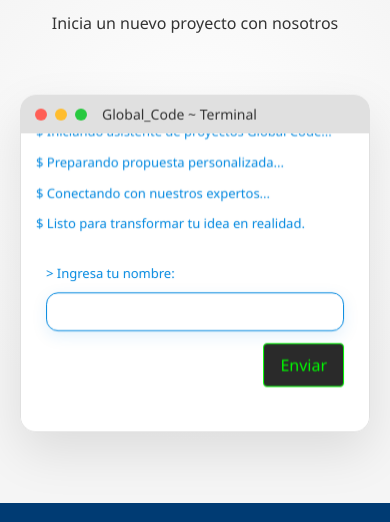
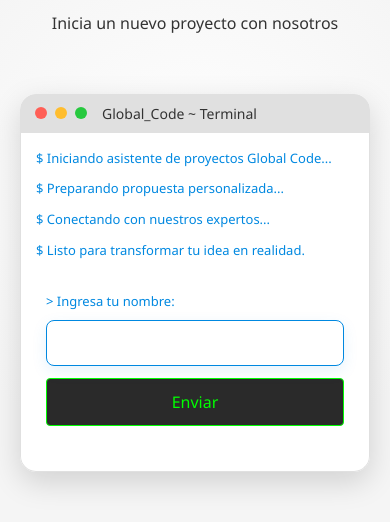
Before and after one commit to itsglobalcode/globalcode.es, a plain HTML site: page index.html in a window 390 px wide. Shown: the part 6983-7505 px from the top of the page. Drawn offline with nearby package versions, Linux system fonts and the light colour scheme; animation ran at ten frames a second; a script that the page names is missing.

Commit message:
Update contact-styles.css

```diff
--- a/contact-styles.css
+++ b/contact-styles.css
@@ -396,3 +396,60 @@ textarea.terminal-input {
     font-size: 12px;
   }
 }
+
+/* Mobile improvements for terminal contact form */
+@media screen and (max-width: 768px) {
+  #terminal-contact {
+    transform: none !important; /* Remove 3D effect on mobile */
+    box-shadow: 0 10px 30px rgba(0, 0, 0, 0.15);
+  }
+
+  .terminal-body {
+    height: auto;
+    max-height: 60vh;
+    padding: 15px;
+  }
+
+  .terminal-input {
+    font-size: 16px !important; /* Prevents iOS zoom */
+    padding: 12px;
+    border-radius: 8px;
+  }
+
+  textarea.terminal-input {
+    min-height: 100px;
+  }
+
+  /* Improve tap targets */
+  .terminal-send-button,
+  .submit-button {
+    min-height: 44px;
+    padding: 12px 20px !important;
+    margin-top: 10px;
+    width: 100%;
+    display: flex;
+    align-items: center;
+    justify-content: center;
+  }
+
+  /* Fix for iOS scrolling */
+  .terminal-body {
+    -webkit-overflow-scrolling: touch;
+  }
+}
+
+/* Styles for when input is focused */
+body.input-focused .terminal-body {
+  padding-bottom: 80px; /* Add extra space at bottom when keyboard is open */
+}
+
+/* Fix for iOS fixed positioning issues */
+@supports (-webkit-touch-callout: none) {
+  .terminal-container {
+    -webkit-transform: translateZ(0);
+  }
+
+  #terminal-contact {
+    transform: none !important;
+  }
+}
```
